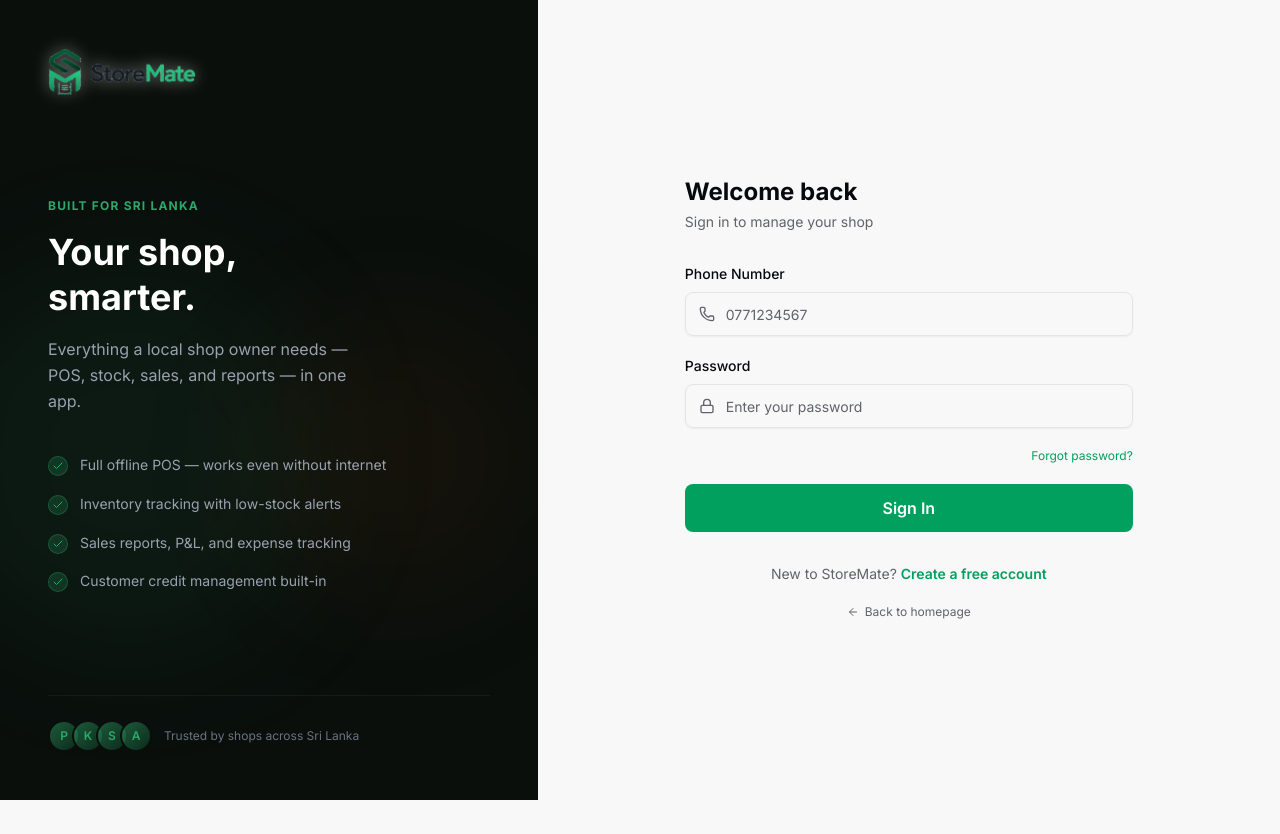
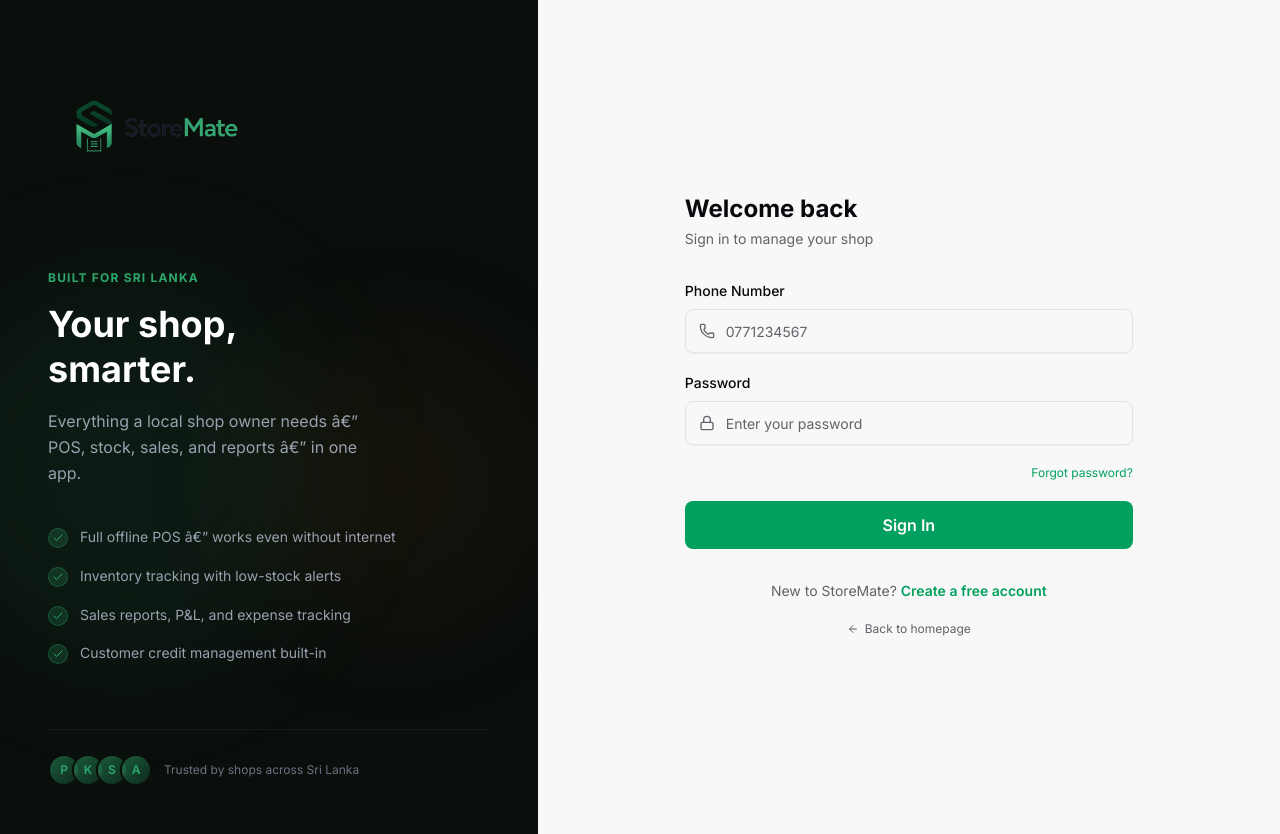
Before and after one commit to anjanawijesooriya/store-mate, a Next.js app: page /login in a window 1280 px wide. Before the commit the page ends 800 px from the top, so only its background shows below. Built offline with nearby package versions, Linux system fonts and the light colour scheme.

Commit message:
added new logo

```diff
--- a/app/(auth)/layout.tsx
+++ b/app/(auth)/layout.tsx
@@ -1,9 +1,9 @@
 import { Check } from "lucide-react";
 import Link from "next/link";
-import logoSrc from "@/public/storemate-logo.png";
+import logoSrc from "@/public/StoreMate-logo-1.png";
 
 const FEATURES = [
-  "Full offline POS — works even without internet",
+  "Full offline POS â€” works even without internet",
   "Inventory tracking with low-stock alerts",
   "Sales reports, P&L, and expense tracking",
   "Customer credit management built-in",
@@ -12,7 +12,7 @@ const FEATURES = [
 export default function AuthLayout({ children }: { children: React.ReactNode }) {
   return (
     <div className="min-h-screen flex flex-col lg:flex-row">
-      {/* ── Brand panel (desktop only) ── */}
+      {/* â”€â”€ Brand panel (desktop only) â”€â”€ */}
       <div className="hidden lg:flex lg:w-[46%] xl:w-[42%] flex-col bg-[#0a0f0c] p-12 relative overflow-hidden">
         {/* Ambient glows */}
         <div className="absolute top-1/3 -left-16 w-96 h-96 bg-[#2DA86B]/8 rounded-full blur-3xl pointer-events-none" />
@@ -24,7 +24,7 @@ export default function AuthLayout({ children }: { children: React.ReactNode })
           <img
             src={logoSrc.src}
             alt="StoreMate"
-            style={{ height: 48, width: "auto", display: "block", filter: "drop-shadow(0 0 8px rgba(255,255,255,0.5))" }}
+            style={{ height: 158, width: "auto", display: "block",}}
           />
         </Link>
 
@@ -37,7 +37,7 @@ export default function AuthLayout({ children }: { children: React.ReactNode })
             Your shop, <br />smarter.
           </h2>
           <p className="mt-4 text-gray-400 text-base leading-relaxed max-w-xs">
-            Everything a local shop owner needs — POS, stock, sales, and reports — in one app.
+            Everything a local shop owner needs â€” POS, stock, sales, and reports â€” in one app.
           </p>
 
           <div className="mt-10 space-y-4">
@@ -72,14 +72,14 @@ export default function AuthLayout({ children }: { children: React.ReactNode })
         </div>
       </div>
 
-      {/* ── Form panel ── */}
+      {/* â”€â”€ Form panel â”€â”€ */}
       <div className="flex-1 flex items-center justify-center p-6 sm:p-10 bg-background min-h-screen">
         <div className="w-full max-w-md">
           {/* Mobile logo */}
           <div className="lg:hidden text-center mb-10">
             <Link href="/" className="inline-flex items-center justify-center">
               {/* eslint-disable-next-line @next/next/no-img-element */}
-              <img src={logoSrc.src} alt="StoreMate" style={{ height: 40, width: "auto" }} />
+              <img src={logoSrc.src} alt="StoreMate" style={{ height: 80, width: "auto" }} />
             </Link>
           </div>
 
--- a/app/page.tsx
+++ b/app/page.tsx
@@ -1,7 +1,7 @@
 import { auth } from "@/auth";
 import { redirect } from "next/navigation";
 import Link from "next/link";
-import logoSrc from "@/public/storemate-logo.png";
+import logoSrc from "@/public/StoreMate-logo-1.png";
 import {
   ShoppingCart,
   Package,
@@ -37,7 +37,7 @@ export default async function HomePage() {
           <img
             src={logoSrc.src}
             alt="StoreMate"
-            style={{ height: 44, width: "auto", display: "block", filter: "drop-shadow(0 0 8px rgba(255,255,255,0.5))" }}
+            style={{ height: 120, width: "auto", display: "block" }}
           />
           <nav className="hidden md:flex items-center gap-6 text-sm text-white/60">
             <a href="#features" className="hover:text-white transition-colors">Features</a>
@@ -711,7 +711,7 @@ export default async function HomePage() {
             <img
               src={logoSrc.src}
               alt="StoreMate"
-              style={{ height: 32, width: "auto", display: "block", filter: "drop-shadow(0 0 4px rgba(255,255,255,0.3))", opacity: 0.85 }}
+              style={{ height: 98, width: "auto", display: "block", opacity: 0.75, }}
             />
             <span className="text-white/20 text-sm">— Smart shop management</span>
           </div>
--- a/components/dashboard/sidebar.tsx
+++ b/components/dashboard/sidebar.tsx
@@ -62,25 +62,25 @@ export function Sidebar({ shopName, planTier, isAdmin, isNonPrimary, onClose }:
   return (
     <aside className="flex flex-col h-full bg-sidebar text-sidebar-foreground overflow-hidden">
       {/* Logo / shop name */}
-      <div className="flex items-start justify-between px-3 pt-5 pb-4 border-b border-sidebar-border">
+      <div className="flex items-start justify-between pb-2 border-b border-sidebar-border">
         <Link
           href={isNonPrimary ? "/pos" : "/dashboard"}
           onClick={onClose}
-          className="flex flex-col min-w-0 flex-1 pl-3 hover:opacity-80 transition-opacity"
+          className="flex flex-col min-w-0 flex-1 px-2 hover:opacity-80 transition-opacity"
         >
           {/* eslint-disable-next-line @next/next/no-img-element */}
           <img
-            src="/storemate-logo.png"
+            src="/StoreMate-logo-1.png"
             alt="StoreMate"
             style={{
-              height: 45,
-              width: "auto",
-              maxWidth: "80%",
+              width: "100%",
+              maxWidth: 175,
+              height: "auto",
               display: "block",
               filter: "drop-shadow(0 0 8px rgba(255,255,255,0.5))",
             }}
           />
-          <p className="mt-2 text-sm font-semibold text-sidebar-foreground truncate leading-tight">{shopName}</p>
+          <p className="-mt-6 ml-4 text-sm font-semibold text-sidebar-foreground truncate leading-tight">{shopName}</p>
         </Link>
         {onClose && (
           <Button
```
Also changed, not shown: public/StoreMate-logo-1.png (added).
